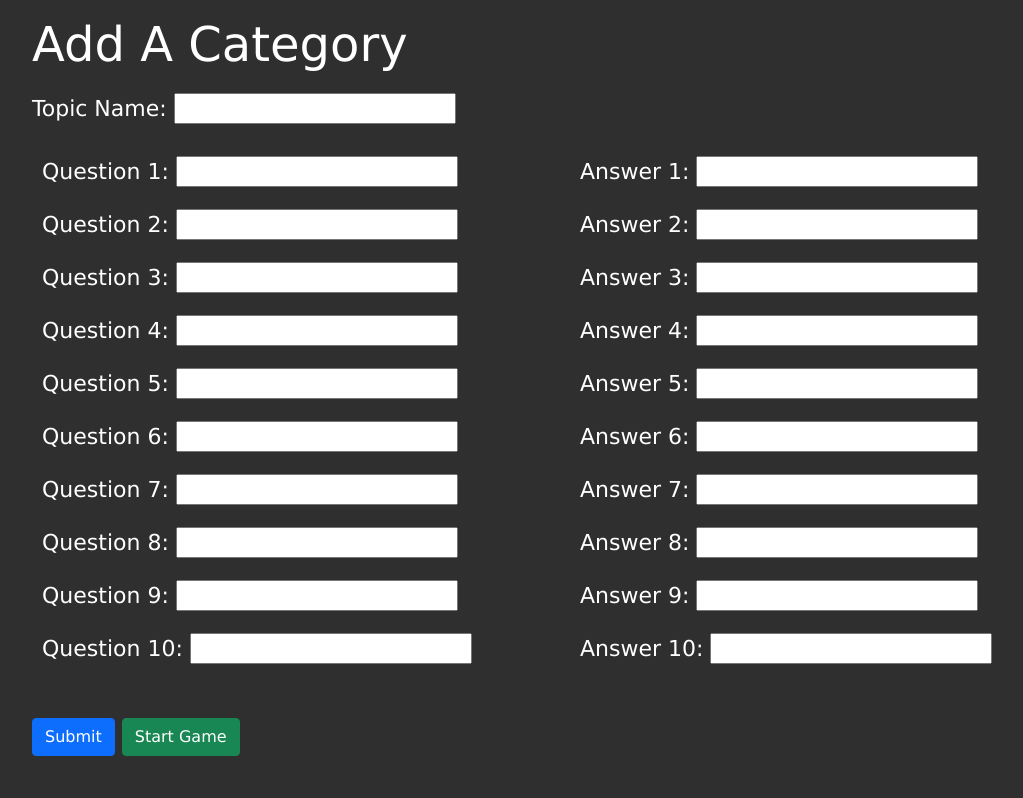
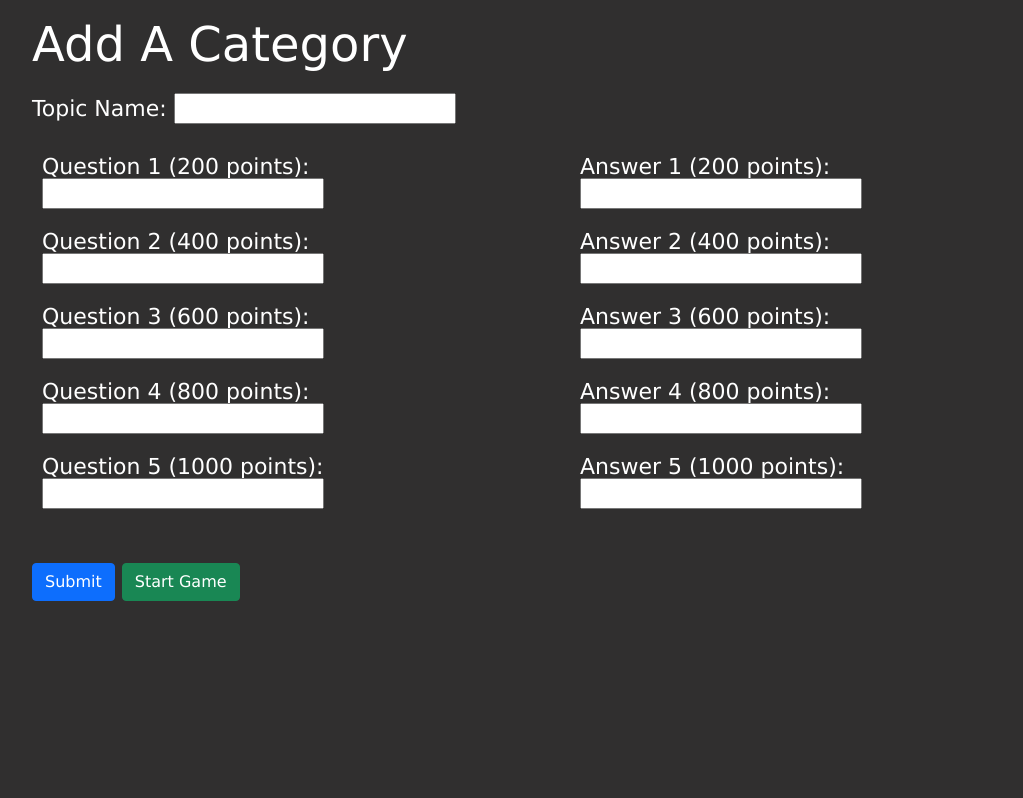
Before and after one commit to nourgoul/jeopardy, a PHP site: page /templates/add.php in a window 1280 px wide. Shown: the part 86-884 px from the top of the page, without its empty margins (70-1093 px from the left). After the commit the page ends 687 px from the top, so only its background shows below. Run offline with PHP 8.4, Linux system fonts and the light colour scheme.

Commit message:
Update add template

```diff
--- a/templates/add.php
+++ b/templates/add.php
@@ -39,48 +39,28 @@
                     <label for="top">Topic Name:</label>
                     <input type="text" id="top" name="top" required><br><br>
                     <div class="col-6 add-form">
-                        <label for="q1">Question 1:</label>
+                        <label for="q1">Question 1 (200 points):</label>
                         <input type="text" id="q1" name="q1" required><br><br>
-                        <label for="q2">Question 2:</label>
+                        <label for="q2">Question 2 (400 points):</label>
                         <input type="text" id="q2" name="q2" required><br><br>
-                        <label for="q3">Question 3:</label>
+                        <label for="q3">Question 3 (600 points):</label>
                         <input type="text" id="q3" name="q3" required><br><br>
-                        <label for="q4">Question 4:</label>
+                        <label for="q4">Question 4 (800 points):</label>
                         <input type="text" id="q4" name="q4" required><br><br>
-                        <label for="q5">Question 5:</label>
+                        <label for="q5">Question 5 (1000 points):</label>
                         <input type="text" id="q5" name="q5" required><br><br>
-                        <label for="q6">Question 6:</label>
-                        <input type="text" id="q6" name="q6"><br><br>
-                        <label for="q7">Question 7:</label>
-                        <input type="text" id="q7" name="q7"><br><br>
-                        <label for="q8">Question 8:</label>
-                        <input type="text" id="q8" name="q8"><br><br>
-                        <label for="q9">Question 9:</label>
-                        <input type="text" id="q9" name="q9"><br><br>
-                        <label for="q10">Question 10:</label>
-                        <input type="text" id="q10" name="q10"><br><br>
                     </div>
                     <div class="col-6 add-form">
-                        <label for="a1">Answer 1:</label>
+                        <label for="a1">Answer 1 (200 points):</label>
                         <input type="text" id="a1" name="a1" required><br><br>
-                        <label for="a2">Answer 2:</label>
+                        <label for="a2">Answer 2 (400 points):</label>
                         <input type="text" id="a2" name="a2" required><br><br>
-                        <label for="a3">Answer 3:</label>
+                        <label for="a3">Answer 3 (600 points):</label>
                         <input type="text" id="a3" name="a3" required><br><br>
-                        <label for="a4">Answer 4:</label>
+                        <label for="a4">Answer 4 (800 points):</label>
                         <input type="text" id="a4" name="a4" required><br><br>
-                        <label for="a5">Answer 5:</label>
+                        <label for="a5">Answer 5 (1000 points):</label>
                         <input type="text" id="a5" name="a5" required><br><br>
-                        <label for="a6">Answer 6:</label>
-                        <input type="text" id="a6" name="a6"><br><br>
-                        <label for="a7">Answer 7:</label>
-                        <input type="text" id="a7" name="a7"><br><br>
-                        <label for="a8">Answer 8:</label>
-                        <input type="text" id="a8" name="a8"><br><br>
-                        <label for="a9">Answer 9:</label>
-                        <input type="text" id="a9" name="a9"><br><br>
-                        <label for="a10">Answer 10:</label>
-                        <input type="text" id="a10" name="a10"><br><br>
                     </div>
                     <button type="submit" class="btn btn-primary sub-button">Submit</button>
                     <a class="btn btn-success" href="?command=start">Start Game</a>
```
Also changed, not shown: classes/JeopardyController.php (+2 -17 lines).
